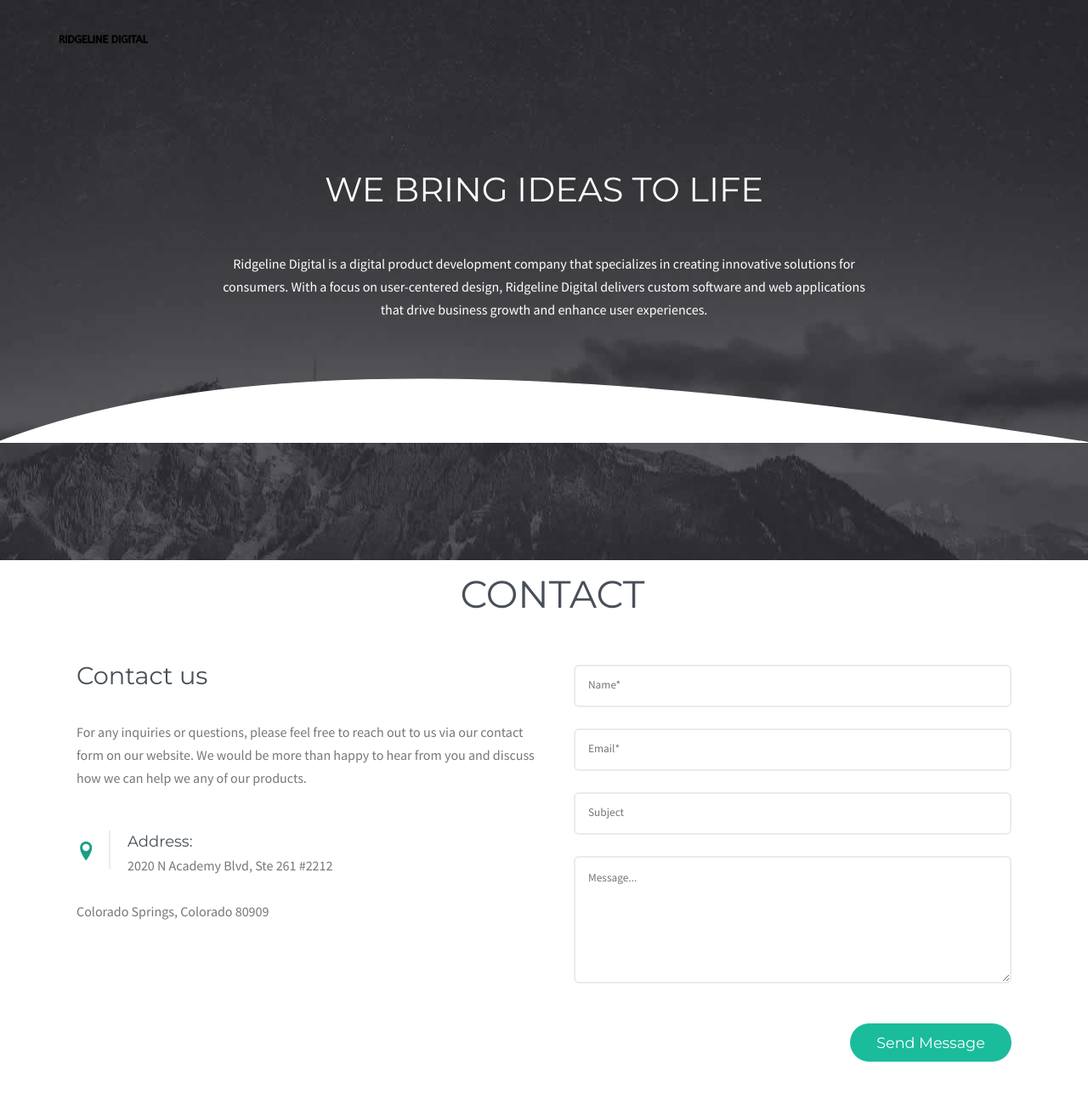
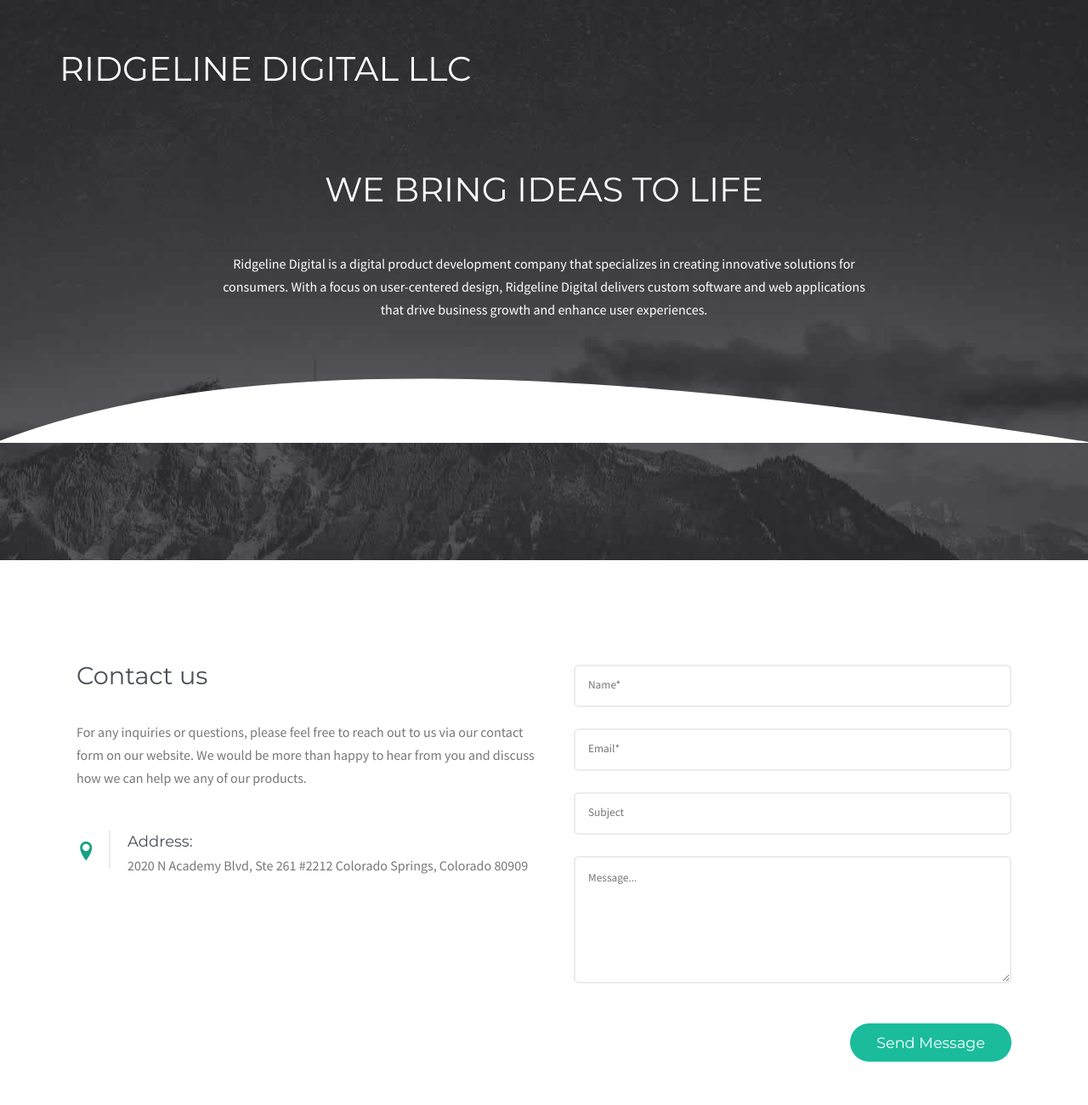
Before and after one commit to mosteen/mosteen.github.io, a plain HTML site: page index.html in a window 1280 px wide. Shown: the top 1300 px of the page at 85% size. Drawn offline with Linux system fonts and the light colour scheme; some packages are replaced by stand-ins of ours; a script that the page names is missing; files whose address does not match are found by name.

Commit message:
home changers

```diff
--- a/index.html
+++ b/index.html
@@ -34,8 +34,11 @@
                 <div class="grid">
                     <div class="col-1-1">
                         <div class="content">
-                            <div class="logo-wrap">
+                            <!-- <div class="logo-wrap">
                                 <a href="#0" class="logo">Ridgeline Digital</a>
+                            </div> -->
+                            <div class="content content-header" >
+                                <h2>Ridgeline Digital LLC</h2>
                             </div>
                             <nav class="navigation">
                                 <input type="checkbox" id="nav-button">
@@ -77,6 +80,12 @@
                     <path d="M0 100 C 20 0 50 0 100 100 Z"></path>
                 </svg>
 
+                <!-- CurveDown -->
+                <svg class="curveDownColor" xmlns="http://www.w3.org/2000/svg" version="1.1" width="100%" height="100" viewBox="0 0 100 100" preserveAspectRatio="none">
+                    <path d="M0 0 C 50 100 80 100 100 0 Z"></path>
+                </svg>
+
+
                 <!-- Contact Section -->
                 <div class="wrap contact" id="contact">
                     <div class="grid grid-pad" >
@@ -91,8 +100,8 @@
                                             <i class="icon-location"></i>
                                         </div>
                                         <span>Address:</span>
-                                        <p>2020 N Academy Blvd, Ste 261 #2212</p><br>
-                                        <p>Colorado Springs, Colorado 80909</p>
+                                        <p>2020 N Academy Blvd, Ste 261 #2212
+                                            Colorado Springs, Colorado 80909</p>
                                     </div>
 
                                 </address>
```
